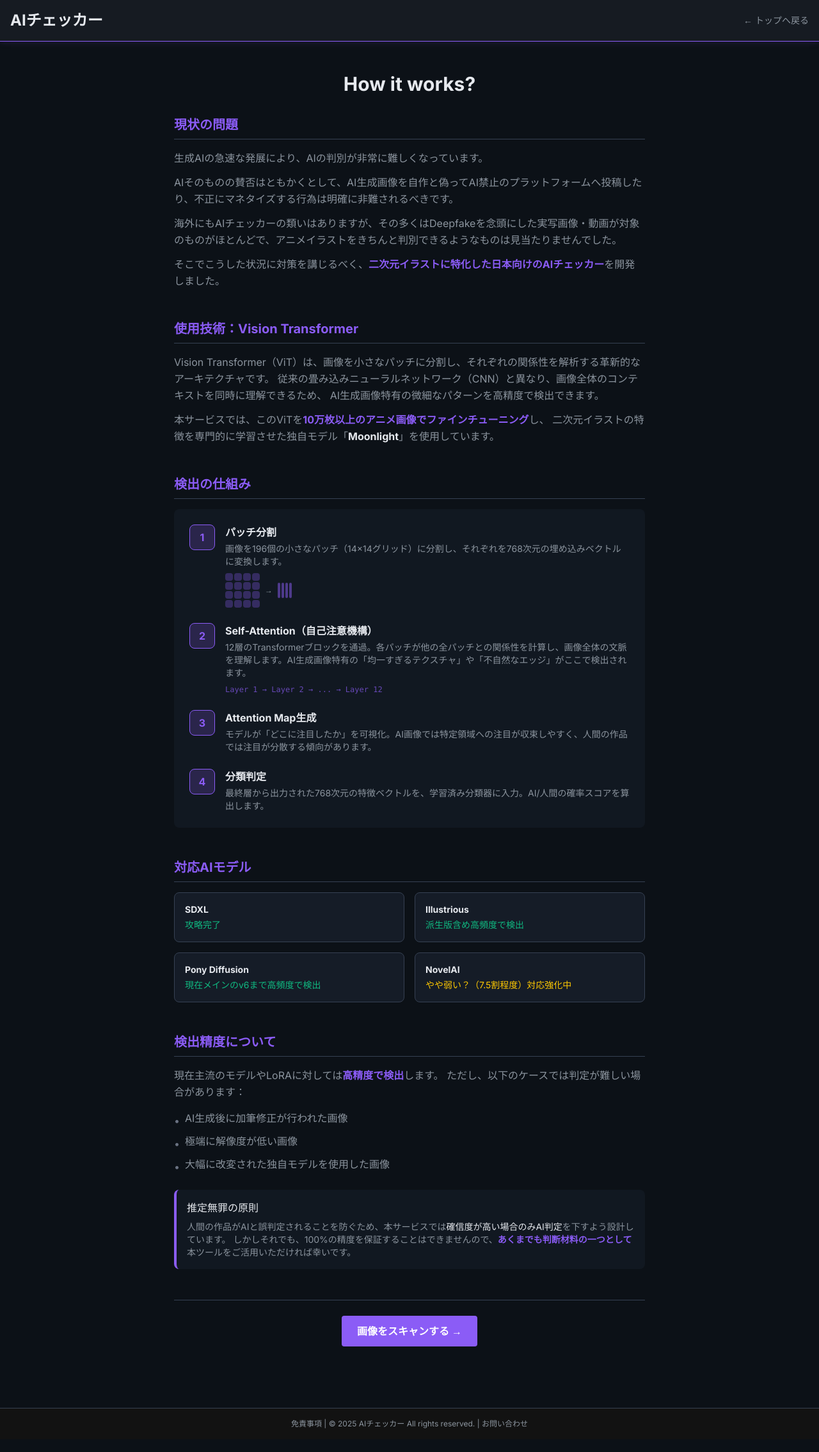
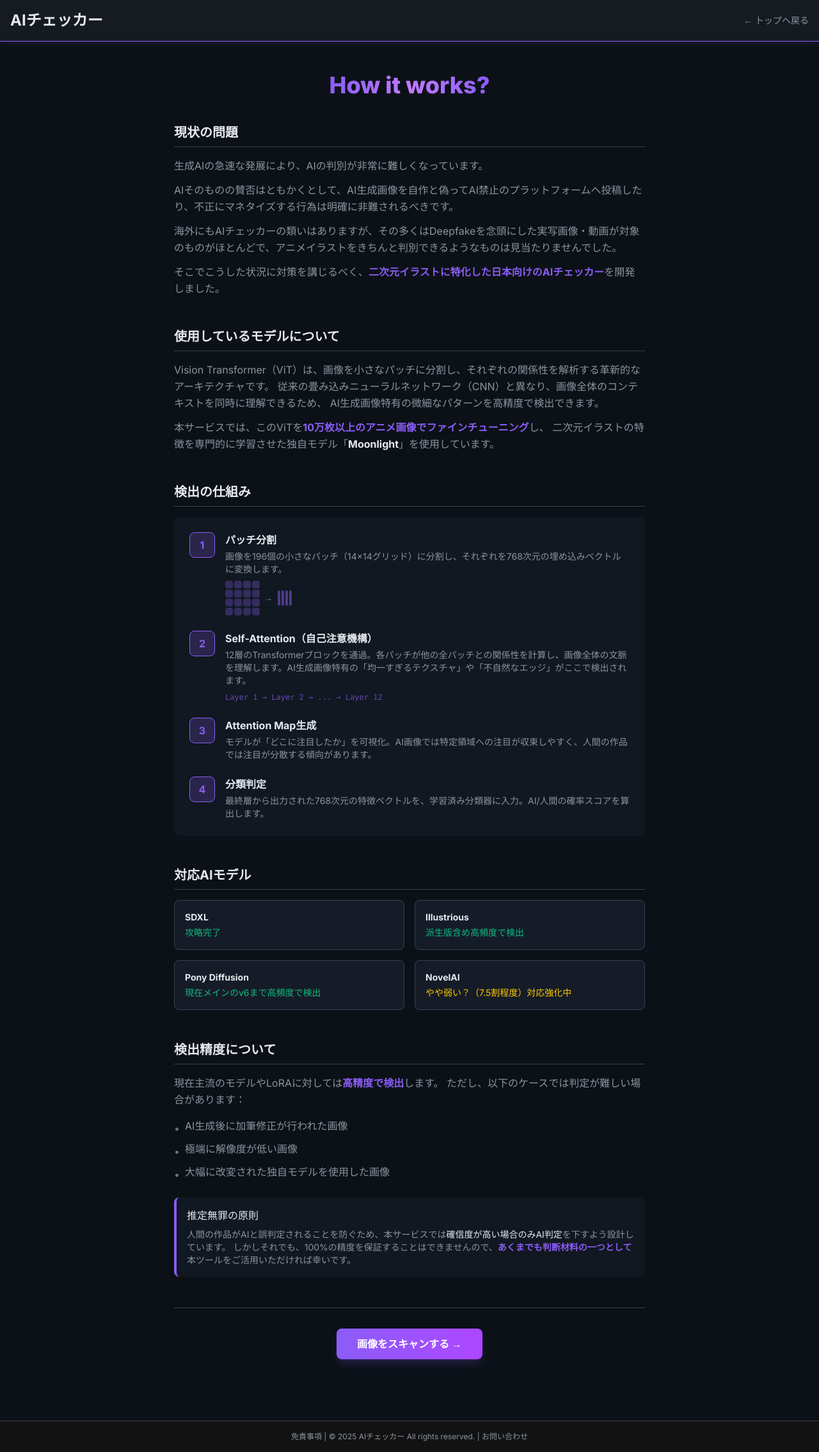
Before and after one commit to bonanza127/AIcheckers, a Next.js app: page /how-it-works in a window 1280 px wide. Shown: the whole page at 64% size. Built offline with nearby package versions, Linux system fonts and the light colour scheme.

Commit message:
Style: Gradient title, white headings, updated section name, stylish button

```diff
--- a/src/app/how-it-works/page.tsx
+++ b/src/app/how-it-works/page.tsx
@@ -23,11 +23,13 @@ export default function HowItWorks() {
 
       {/* Main Content */}
       <main className="container mx-auto px-4 py-12 max-w-3xl">
-        <h1 className="text-3xl font-bold mb-8 text-center">How it works?</h1>
+        <h1 className="text-4xl font-extrabold mb-10 text-center">
+          <span className="bg-gradient-to-r from-accent via-purple-400 to-accent bg-clip-text text-transparent">How it works?</span>
+        </h1>
 
         {/* Section 1: Problem Statement */}
         <section className="mb-12">
-          <h2 className="text-xl font-bold mb-4 text-accent border-b border-gray-700 pb-2">現状の問題</h2>
+          <h2 className="text-xl font-bold mb-4 text-foreground border-b border-gray-700 pb-2">現状の問題</h2>
           <p className="text-muted leading-relaxed">
             生成AIの急速な発展により、AIの判別が非常に難しくなっています。
           </p>
@@ -44,7 +46,7 @@ export default function HowItWorks() {
 
         {/* Section 2: Vision Transformer */}
         <section className="mb-12">
-          <h2 className="text-xl font-bold mb-4 text-accent border-b border-gray-700 pb-2">使用技術：Vision Transformer</h2>
+          <h2 className="text-xl font-bold mb-4 text-foreground border-b border-gray-700 pb-2">使用しているモデルについて</h2>
           <p className="text-muted leading-relaxed">
             Vision Transformer（ViT）は、画像を小さなパッチに分割し、それぞれの関係性を解析する革新的なアーキテクチャです。
             従来の畳み込みニューラルネットワーク（CNN）と異なり、画像全体のコンテキストを同時に理解できるため、
@@ -58,7 +60,7 @@ export default function HowItWorks() {
 
         {/* Section 3: Detection Flow - ViT Internal */}
         <section className="mb-12">
-          <h2 className="text-xl font-bold mb-4 text-accent border-b border-gray-700 pb-2">検出の仕組み</h2>
+          <h2 className="text-xl font-bold mb-4 text-foreground border-b border-gray-700 pb-2">検出の仕組み</h2>
 
           {/* ViT Processing Diagram */}
           <div className="bg-gray-800/30 rounded-lg p-6 mb-6">
@@ -120,7 +122,7 @@ export default function HowItWorks() {
 
         {/* Section 4: Supported Models */}
         <section className="mb-12">
-          <h2 className="text-xl font-bold mb-4 text-accent border-b border-gray-700 pb-2">対応AIモデル</h2>
+          <h2 className="text-xl font-bold mb-4 text-foreground border-b border-gray-700 pb-2">対応AIモデル</h2>
           <div className="grid grid-cols-2 gap-4 text-sm">
             <div className="bg-gray-800/50 p-4 rounded-lg border border-gray-700">
               <p className="font-bold text-foreground">SDXL</p>
@@ -143,7 +145,7 @@ export default function HowItWorks() {
 
         {/* Section 5: Accuracy */}
         <section className="mb-12">
-          <h2 className="text-xl font-bold mb-4 text-accent border-b border-gray-700 pb-2">検出精度について</h2>
+          <h2 className="text-xl font-bold mb-4 text-foreground border-b border-gray-700 pb-2">検出精度について</h2>
           <p className="text-muted leading-relaxed">
             現在主流のモデルやLoRAに対しては<span className="text-accent font-bold">高精度で検出</span>します。
             ただし、以下のケースでは判定が難しい場合があります：
@@ -173,10 +175,10 @@ export default function HowItWorks() {
         </section>
 
         {/* Back Link */}
-        <div className="text-center pt-6 border-t border-gray-700">
+        <div className="text-center pt-8 border-t border-gray-700">
           <Link
             href="/"
-            className="inline-block px-6 py-3 bg-accent text-white font-bold rounded hover:opacity-90 transition"
+            className="inline-block px-8 py-3 bg-gradient-to-r from-accent to-purple-500 text-white font-bold rounded-lg hover:from-accent/90 hover:to-purple-500/90 transition-all shadow-lg shadow-accent/20"
           >
             画像をスキャンする →
           </Link>
```
